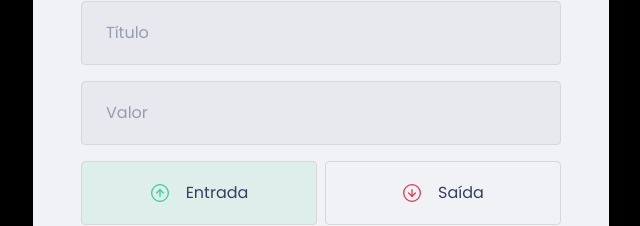
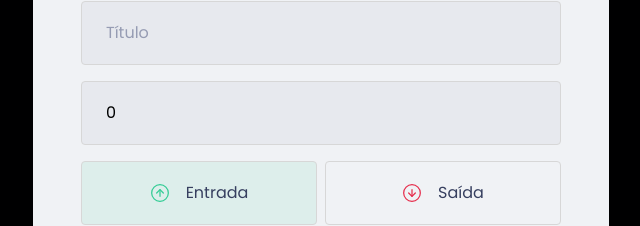
Before and after one commit to nycolexavierr/02-dtMoney, a React (Create React App) app: page / in a window 1280 px wide. Both pictures are taken after a click on the button "Nova transação". Shown: the part 237-463 px from the top of the page, without its empty margins (319-959 px from the left). Built offline with nearby package versions, Linux system fonts and the light colour scheme; no server answers; what miragejs would draw is missing.

Commit message:
Lesson: Salvando dados do form

```diff
--- a/src/components/NewTransactionModal/index.tsx
+++ b/src/components/NewTransactionModal/index.tsx
@@ -3,7 +3,7 @@
 import outcomeImg from '../../assets/outcome.svg';
 import closeImg from '../../assets/close.svg';
 import { Container, TransactionTypeContainer, RadioBox } from './styles';
-import { useState } from 'react';
+import { FormEvent, useState } from 'react';
 
 
 interface NewTransactionModalProps{
@@ -12,7 +12,16 @@
 }
 
 export function NewTransactionModal ({isOpen, onRequestClose} : NewTransactionModalProps) {
+    const [title, setTitle] = useState('')
+    const [value, setValue] = useState(0)
+    const [category, setCategory] = useState('');
     const [type, setType] = useState('deposit');
+
+    function handleCreateNewTransaction (event:FormEvent) {
+        event.preventDefault();
+
+
+    }
 
     return(
         <Modal
@@ -25,16 +34,21 @@
                 <img src={closeImg} alt="Fechar modal" />
             </button>
 
-            <Container>
+            <Container onSubmit={handleCreateNewTransaction} >
                 <h2>Cadastrar transação</h2>
 
                 <input
                     placeholder="Título"
+                    value={title}
+                    onChange={event => setTitle(event.target.value)}
                 />
 
                 <input
                     type="number"
                     placeholder="Valor"
+                    value={value}
+                    onChange={event => setValue(Number(event.target.value))}
+
                 />
 
                 <TransactionTypeContainer>
@@ -61,9 +75,13 @@
 
                 <input
                     placeholder="Categoria"
+                    value={category}
+                    onChange={event => setCategory(event.target.value)}
                 />
 
-                <button type="submit">
+                <button
+                    type="submit"
+                >
                     Cadastrar
                 </button>
             </Container>
```
